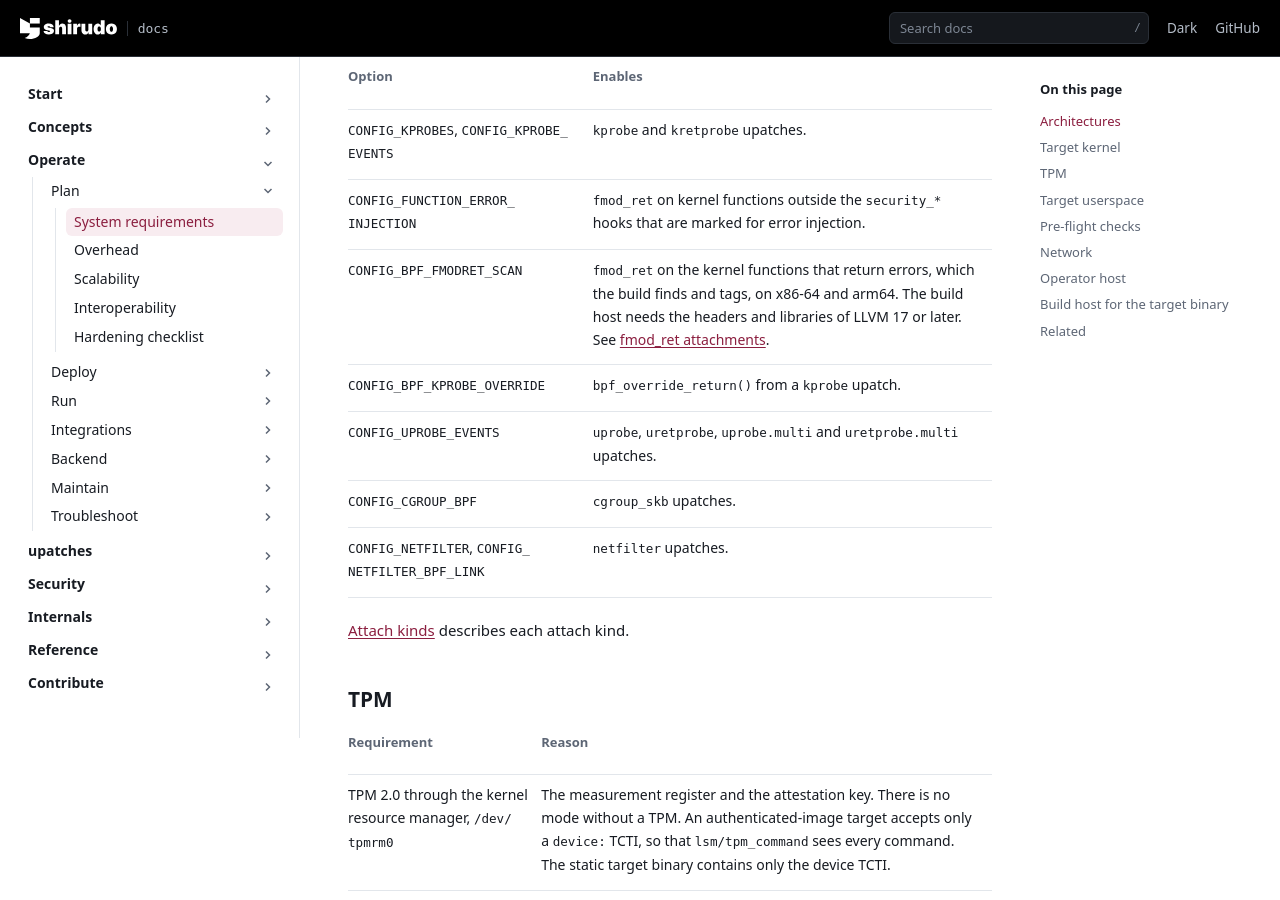
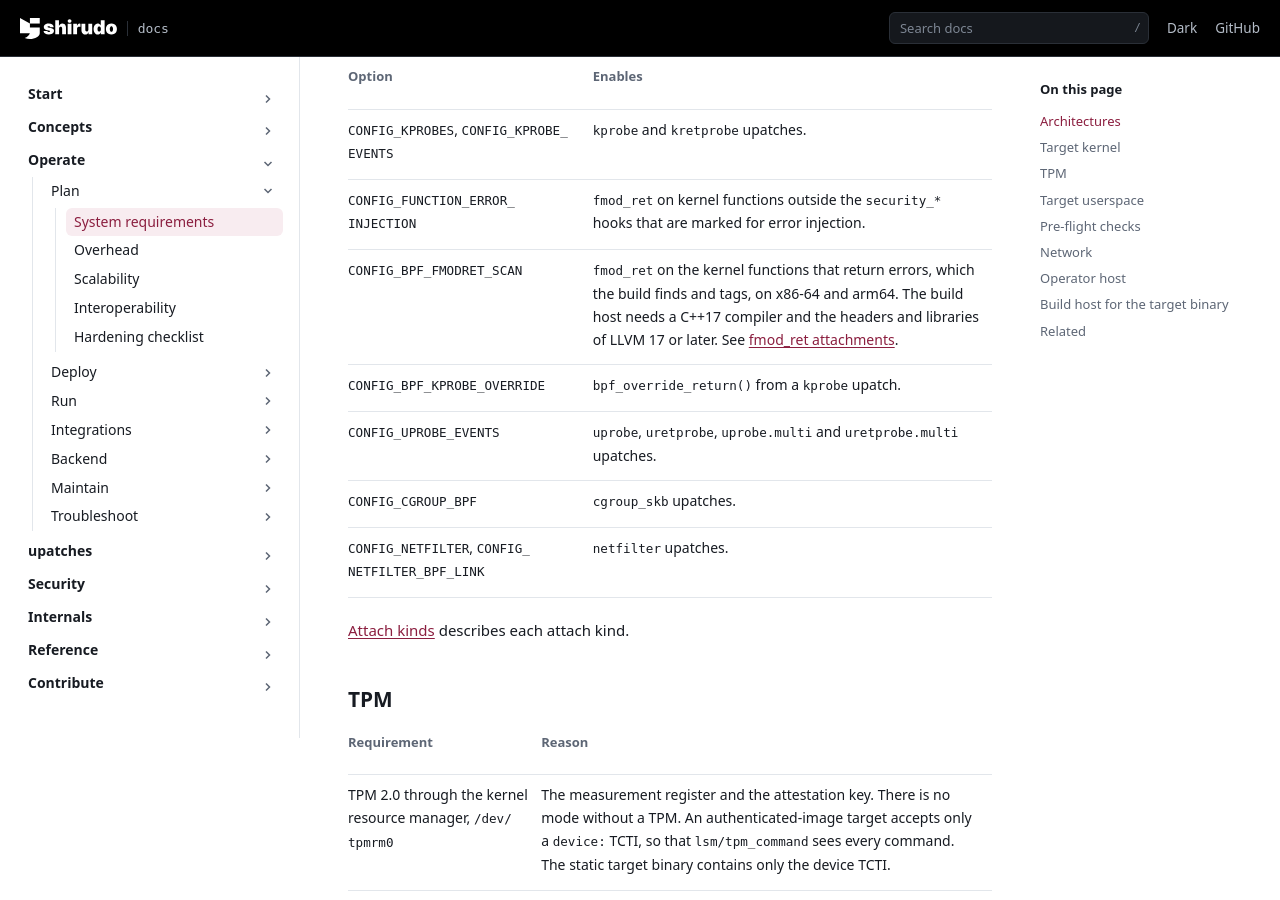
Before and after one commit to AliBashaSY/shirudo, a Sphinx documentation site: the page built from Documentation/operate/plan/system-requirements.rst, in a window 1280 px wide and 900 px high, scrolled down 5048 px. Built offline with Sphinx 7.4.7, drawn with Linux system fonts in a browser that asks for light colours; pages that are not in the unit, such as notebooks, are missing from menus.

Commit message:
docs: complete the fmod_ret pages for the functions the build tags
comparisons said a upatch refuses a call only at hooks, system call
entries and functions marked for error injection. Add the functions the
kernel build tagged.

Add the verifier message for a tail call in an fmod_ret program on
a tagged function to debugging. Add the C++17 compiler the build host
needs for CONFIG_BPF_FMODRET_SCAN to system-requirements.

Signed-off-by: Anton Protopopov <a.s.protopopov@gmail.com>
Signed-off-by: Daniel Borkmann <daniel@iogearbox.net>

```diff
--- a/Documentation/concepts/comparisons.rst
+++ b/Documentation/concepts/comparisons.rst
@@ -36,8 +36,9 @@ module loads.
 
 shirudo complements live patching. A upatch cannot replace a function
 body. It can refuse a call before the function runs, at an LSM hook, a
-``security_*`` function, a system call entry or a function marked for
-error injection, and it can observe or filter
+``security_*`` function, a system call entry, a function marked for
+error injection or a function the kernel build tagged because it returns
+errors, and it can observe or filter
 (:doc:`/upatches/write/attach-kinds`). In exchange, the BPF verifier checks
 every program, CO-RE lets one artifact load on more than one kernel
 build, and each load and unload is measured. A target can run both:
--- a/Documentation/operate/plan/system-requirements.rst
+++ b/Documentation/operate/plan/system-requirements.rst
@@ -261,9 +261,9 @@ point is missing fails to load.
        that are marked for error injection.
    * - ``CONFIG_BPF_FMODRET_SCAN``
      - ``fmod_ret`` on the kernel functions that return errors, which the
-       build finds and tags, on x86-64 and arm64. The build host needs
-       the headers and libraries of LLVM 17 or later. See
-       :doc:`/concepts/background/fmod-ret`.
+       build finds and tags, on x86-64 and arm64. The build host needs a
+       C++17 compiler and the headers and libraries of LLVM 17 or later.
+       See :doc:`/concepts/background/fmod-ret`.
    * - ``CONFIG_BPF_KPROBE_OVERRIDE``
      - ``bpf_override_return()`` from a ``kprobe`` upatch.
    * - ``CONFIG_UPROBE_EVENTS``
```
Also changed, not shown: 1 other file.
